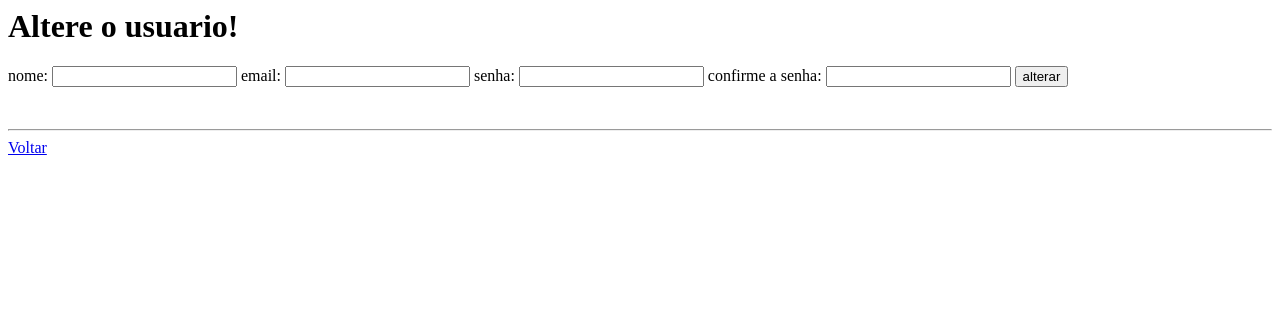
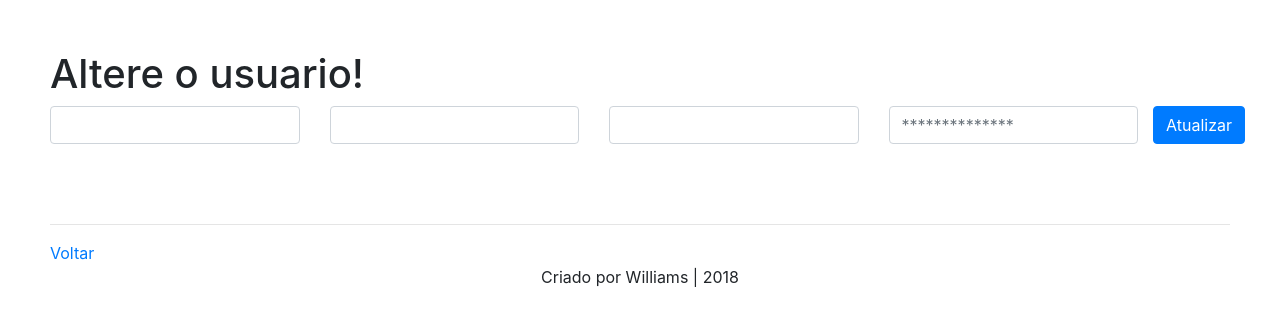
Before and after one commit to WilliamsSantos/rest-api-node, a Node server app: template views/update.ejs in a window 1280 px wide. Shown: the top 326 px of the page. Run offline with Node 20, Linux system fonts and the light colour scheme; the template is opened without the code that fills it, so the values that code supplies are empty.

Commit message:
Atualização tela upload

```diff
--- a/views/js_dependences.ejs
+++ b/views/js_dependences.ejs
@@ -1,3 +1,6 @@
+
+<!-- charges -->
+<script type="text/javascript" src="jscharts.js"></script>
 
 <!-- Dependencias JS !-->
 <script src="https://code.jquery.com/jquery-3.3.1.slim.min.js" integrity="sha384-q8i/X+965DzO0rT7abK41JStQIAqVgRVzpbzo5smXKp4YfRvH+8abtTE1Pi6jizo" crossorigin="anonymous"></script>
--- a/views/update.ejs
+++ b/views/update.ejs
@@ -1,21 +1,48 @@
+
+<% include head_dependences.ejs -%>
 
 <h1>Altere o usuario!</h1>
 
 <div id="resposta">
 
-		<form action="/alterar/usuario/<%= usuario[0].id %>" method="POST" name="update">
+		<form id="formulario" action="/alterado<%= usuario[0].idusuario %>" method="POST" class="formulario_update">
+		  <div class="row">
+		    <div class="col">
+					<input type="text" class="form-control" name="nome" value="<%= usuario[0].nome %>" required="É necessario preencher o nome!" title="Nome">
+		    </div>
+		    <div class="col">
+					<input type="text" class="form-control" name="email" value="<%= usuario[0].email %>" required="Insira um EMAIL!" title="Email ex: email@exemplo.com">
+		    </div>
+		    <div class="col">
+					<input id="usuario_senha" type="text" class="form-control" name="senha" value="<%= usuario[0].senha %>" required="Preencha a senha!" title="Senha">
+		    </div>
+		    <div class="col">
+					<input id="usuario_ConfSenha" type="text" name="senhaConfirm" class="form-control"  placeholder="**************" required="É necessario confirmar senha!" title="Confirmar senha">
+		    </div>
+		  <button type="submit" class="btn btn-primary">Atualizar</button>
+		  </div>
+		</form><br><br>
 
-			nome:
-			<input type="text" name="nome" placeholder="<%= usuario[0].nome %>">
-			email:
-			<input type="text" name="email" validate="email" placeholder="<%= usuario[0].email %>" validated="email">
-			senha:
-			<input type="text" name="senha"  placeholder="<%= usuario[0].senha %>">
-			confirme a senha: <input type="text" name="senhaConfirm" >
 
-			<input type="submit" name="Update_dados" value="alterar">
-		</form><br>
 <hr>
 	<a href="/">Voltar</a>
 
 </div>
+
+
+<% include footer.ejs -%>
+<% include js_dependences.ejs -%>
+
+<!--
+		<form action="/alterado<%= usuario[0].idusuario %>" method="POST" name="update">
+
+			nome:
+			<input type="text" name="nome" value="<%= usuario[0].nome %>">
+			email:
+			<input type="text" name="email" validate="email" value="<%= usuario[0].email %>" validated="email">
+			senha:
+			<input type="text" name="senha"  value="<%= usuario[0].senha %>">
+			confirme a senha: <input type="text" name="senhaConfirm" >
+
+			<input type="submit" name="Update_dados" value="alterar">
+		</form><br> -->
```
Also changed, not shown: models/Usuario.js (+34 -42 lines), routes/index.js (+14 -22 lines), views/index.ejs (+16 -0 lines).
